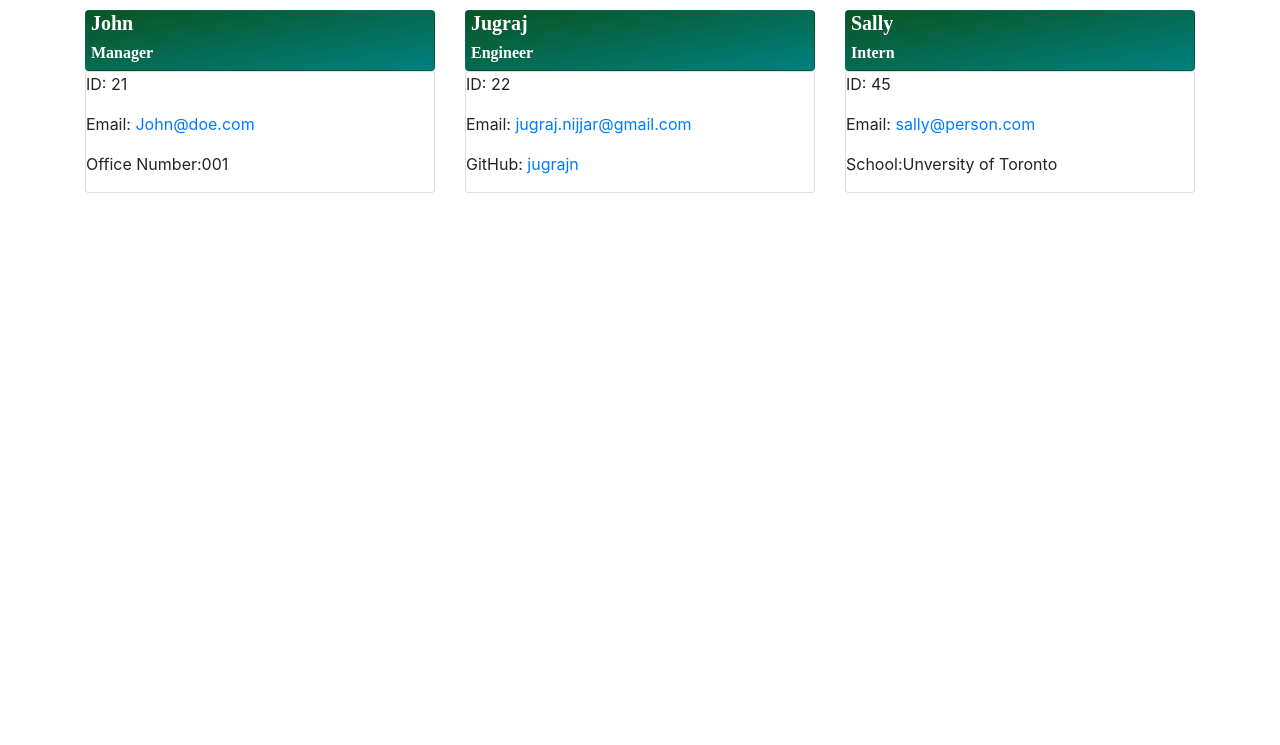
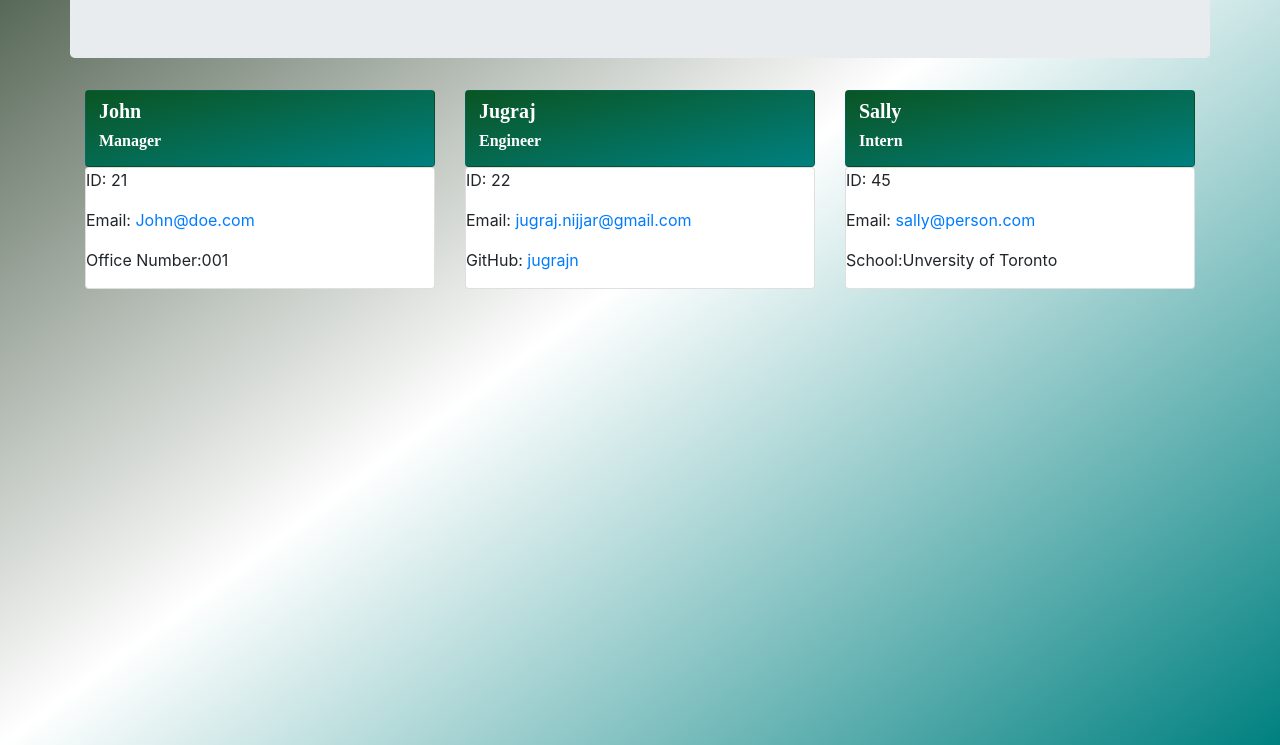
Before and after one commit to jugrajn/teamprofile-generator, a website: page teamProfile copy.html in a window 1280 px wide. Shown: the part 206-951 px from the top of the page. Before the commit the page ends 800 px from the top, so only its background shows below. Drawn offline with nearby package versions, Linux system fonts and the light colour scheme; a web font is replaced by a local one.

Commit message:
updated styling

```diff
--- a/teamProfile copy.html
+++ b/teamProfile copy.html
@@ -12,6 +12,12 @@
     <link href="https://fonts.googleapis.com/css2?family=Benne&display=swap" rel="stylesheet">
     <style>
 
+      body {
+        background-image: linear-gradient(to bottom right, rgb(42, 63, 42),white, teal);
+        padding-bottom: 28.5em;
+        padding-top: 5em;
+      }
+
       h5, h6 {
         color: #fff;
         font-family: 'Benne', serif;
@@ -24,8 +30,10 @@
         font-weight: bold;
       }
 
+
       #teamCard {
         background-image: linear-gradient(to bottom right, rgb(10, 85, 35), teal);
+        padding: 0.5em;
       }
     </style>
 
```
Also changed, not shown: dist/teamProfile.html.
